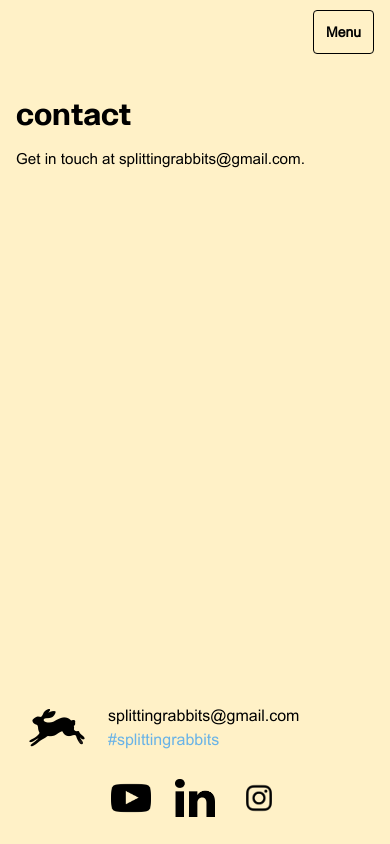
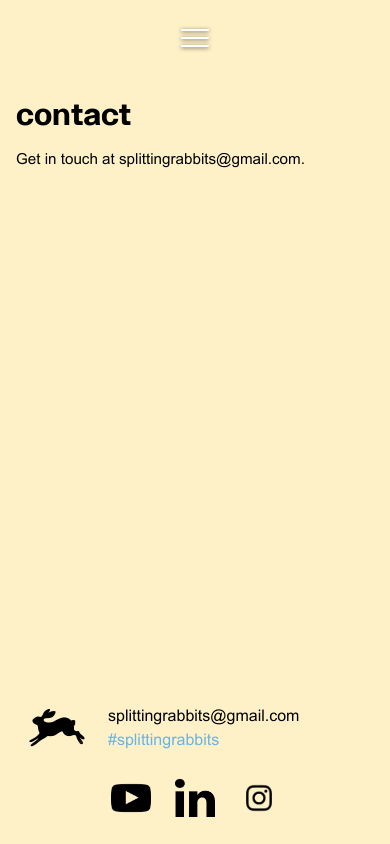
Before and after one commit to splitting-rabbits/website, a Next.js app: page /contact in a window 390 px wide. Built offline with nearby package versions, Linux system fonts and the light colour scheme.

Commit message:
added a dropdown menu for mobile users

```diff
--- a/src/components/Header.tsx
+++ b/src/components/Header.tsx
@@ -11,11 +11,11 @@ export function Header({
 }: HeaderProps) {
     return (
         <header
-            className={`absolute inset-x-0 z-30 bg-transparent ${
+            className={`absolute inset-x-0 z-[200] bg-transparent ${
                 position === "top" ? "top-0" : "bottom-0"
             }`}
         >
-            <Navbar position={position} color={color} />
+            <Navbar color={color} />
         </header>
     );
 }
--- a/src/components/Navbar.tsx
+++ b/src/components/Navbar.tsx
@@ -1,42 +1,100 @@
 "use client";
 
 import Link from "next/link";
+import Image from "next/image";
 import { usePathname } from "next/navigation";
-import { useState } from "react";
+import { useEffect, useState } from "react";
 
 type NavbarProps = {
-    position: "top" | "bottom";
     color: "light" | "dark";
 };
 
-export function Navbar({ position, color }: NavbarProps) {
+export function Navbar({ color }: NavbarProps) {
     const pathname = usePathname();
     const [isOpen, setIsOpen] = useState(false);
     const links = [
-        { label: "home", href: "/" },
-        { label: "filmography", href: "/filmography" },
-        { label: "literature", href: "/literature" },
-        { label: "gallery", href: "/gallery" },
-        { label: "about", href: "/about" },
+        { label: "home", href: "/", mobileImage: null },
+        {
+            label: "filmography",
+            href: "/filmography",
+            mobileImage: { src: "/elements/Filmography.png", width: 521, height: 108 },
+        },
+        {
+            label: "literature",
+            href: "/literature",
+            mobileImage: { src: "/elements/Literature.png", width: 425, height: 99 },
+        },
+        {
+            label: "gallery",
+            href: "/gallery",
+            mobileImage: { src: "/elements/Gallery.png", width: 352, height: 108 },
+        },
+        {
+            label: "about",
+            href: "/about",
+            mobileImage: { src: "/elements/About.png", width: 314, height: 122 },
+        },
     ];
 
+    useEffect(() => {
+        if (!isOpen) {
+            return;
+        }
+
+        const previousOverflow = document.body.style.overflow;
+        document.body.style.overflow = "hidden";
+
+        function handleKeyDown(event: KeyboardEvent) {
+            if (event.key === "Escape") {
+                setIsOpen(false);
+            }
+        }
+
+        window.addEventListener("keydown", handleKeyDown);
+
+        return () => {
+            document.body.style.overflow = previousOverflow;
+            window.removeEventListener("keydown", handleKeyDown);
+        };
+    }, [isOpen]);
+
     return (
-        <div
-            className={`mx-auto w-full max-w-6xl px-4 sm:px-6 ${
-                color === "dark" ? "text-black" : "text-[#fff7dc]"
-            }`}
-        >
-            <div className="flex min-h-16 items-center justify-end md:hidden">
+        <>
+            <div className="fixed inset-x-0 top-4 z-[60] flex justify-center md:hidden">
                 <button
                     type="button"
-                    className="inline-flex min-h-11 min-w-11 items-center justify-center rounded border border-current bg-[#FFF1C7]/90 px-3 text-sm font-semibold text-black"
+                    className="relative inline-flex min-h-11 min-w-11 items-center justify-center rounded focus-visible:outline-2 focus-visible:outline-offset-2 focus-visible:outline-[#69B3E7]"
+                    aria-label={isOpen ? "Close menu" : "Open menu"}
                     aria-expanded={isOpen}
                     aria-controls="mobile-primary-navigation"
                     onClick={() => setIsOpen((open) => !open)}
                 >
-                    {isOpen ? "Close menu" : "Menu"}
+                    <span
+                        className={`absolute h-0.5 w-7 rounded transition duration-300 ${
+                            isOpen
+                                ? "rotate-45 bg-[#69B3E7]"
+                                : "-translate-y-2 bg-white drop-shadow-[0_1px_2px_rgba(0,0,0,0.65)]"
+                        }`}
+                    />
+                    <span
+                        className={`absolute h-0.5 w-7 rounded transition duration-300 ${
+                            isOpen
+                                ? "-rotate-45 bg-[#69B3E7]"
+                                : "translate-y-2 bg-white drop-shadow-[0_1px_2px_rgba(0,0,0,0.65)]"
+                        }`}
+                    />
+                    <span
+                        className={`absolute h-0.5 w-7 rounded bg-white transition duration-300 drop-shadow-[0_1px_2px_rgba(0,0,0,0.65)] ${
+                            isOpen ? "scale-x-0 opacity-0" : ""
+                        }`}
+                    />
                 </button>
             </div>
+            <div
+                className={`mx-auto hidden w-full max-w-6xl px-4 sm:px-6 ${
+                    color === "dark" ? "text-black" : "text-[#fff7dc]"
+                } md:block`}
+            >
                 <nav
                     aria-label="Primary navigation"
                     className="hidden min-h-20 items-center justify-between gap-4 text-center text-sm font-normal md:flex lg:min-h-24 lg:text-lg xl:text-xl"
@@ -48,7 +106,7 @@ export function Navbar({ position, color }: NavbarProps) {
                             <Link
                                 key={href}
                                 className={`whitespace-nowrap transition-colors hover:text-[#69b7ed] ${
-                                isActive ? "underline underline-offset-8" : ""
+                                    isActive ? "underline underline-offset-4" : ""
                                 }`}
                                 href={href}
                                 aria-current={isActive ? "page" : undefined}
@@ -58,33 +116,48 @@ export function Navbar({ position, color }: NavbarProps) {
                         );
                     })}
                 </nav>
-            {isOpen && (
+            </div>
             <nav
                 id="mobile-primary-navigation"
                 aria-label="Mobile primary navigation"
-                    className={`absolute inset-x-4 z-40 flex flex-col rounded bg-[#FFF1C7] p-2 text-black shadow-lg md:hidden ${
-                        position === "top" ? "top-16" : "bottom-16"
+                aria-hidden={!isOpen}
+                inert={!isOpen}
+                className={`fixed inset-0 z-40 flex min-h-dvh flex-col items-center justify-center bg-white text-[#69B3E7] transition-transform duration-500 ease-in-out md:hidden ${
+                    isOpen
+                        ? "translate-y-0"
+                        : "pointer-events-none -translate-y-full"
                 }`}
             >
-                    {links.map(({ label, href }) => {
+                <div className="flex flex-col items-center gap-5 px-4 sm:gap-7">
+                    {links.map(({ label, href, mobileImage }) => {
                         const isActive = pathname === href;
 
                         return (
                             <Link
                                 key={href}
-                                className={`flex min-h-11 items-center rounded px-4 text-base capitalize hover:bg-black/5 ${
-                                    isActive ? "underline underline-offset-4" : ""
+                                className={`flex min-h-11 items-center px-4 text-2xl capitalize transition-colors hover:text-[#4c9bd1] sm:text-3xl ${
+                                    isActive ? "underline underline-offset-8" : ""
                                 }`}
                                 href={href}
                                 aria-current={isActive ? "page" : undefined}
                                 onClick={() => setIsOpen(false)}
                             >
-                                {label}
+                                {mobileImage ? (
+                                    <Image
+                                        src={mobileImage.src}
+                                        alt={label}
+                                        width={mobileImage.width}
+                                        height={mobileImage.height}
+                                        className="h-10 w-auto max-w-[min(70vw,16rem)] object-contain"
+                                    />
+                                ) : (
+                                    label
+                                )}
                             </Link>
                         );
                     })}
+                </div>
             </nav>
-            )}
-        </div>
+        </>
     );
 }
```
Lines whose indentation alone changed are shown as unchanged.
